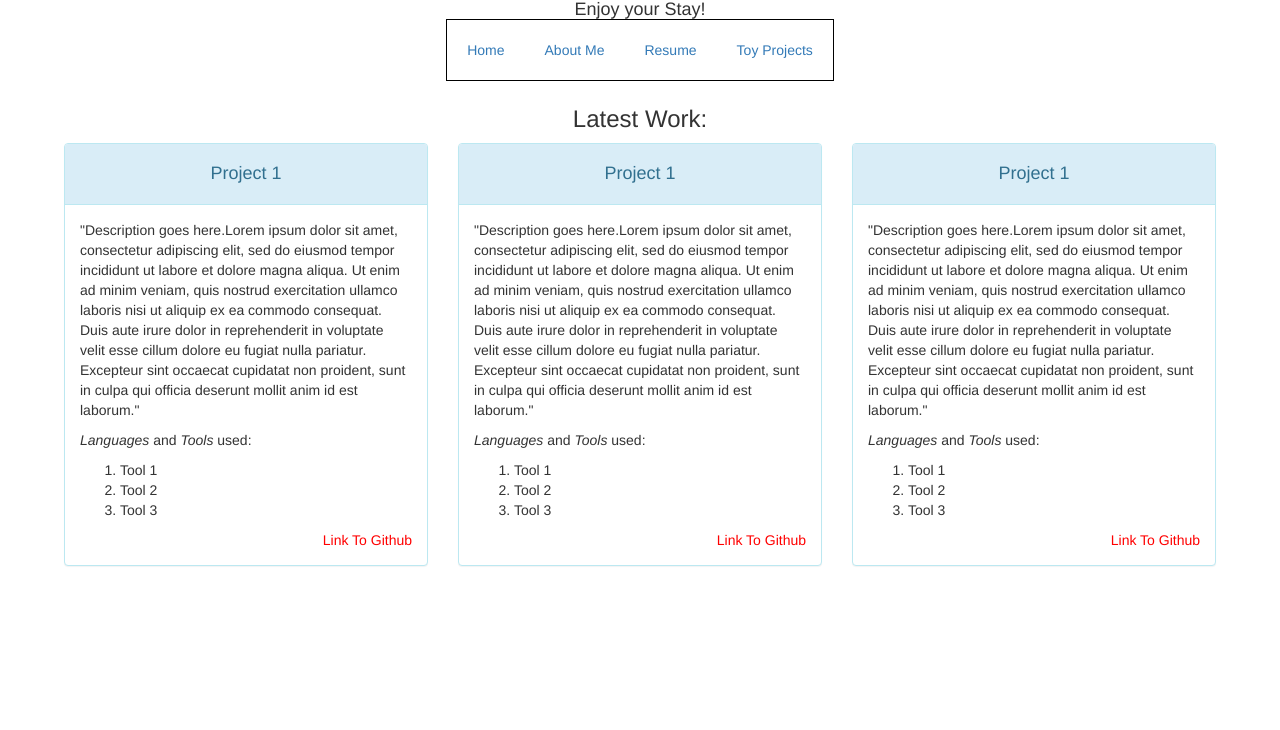
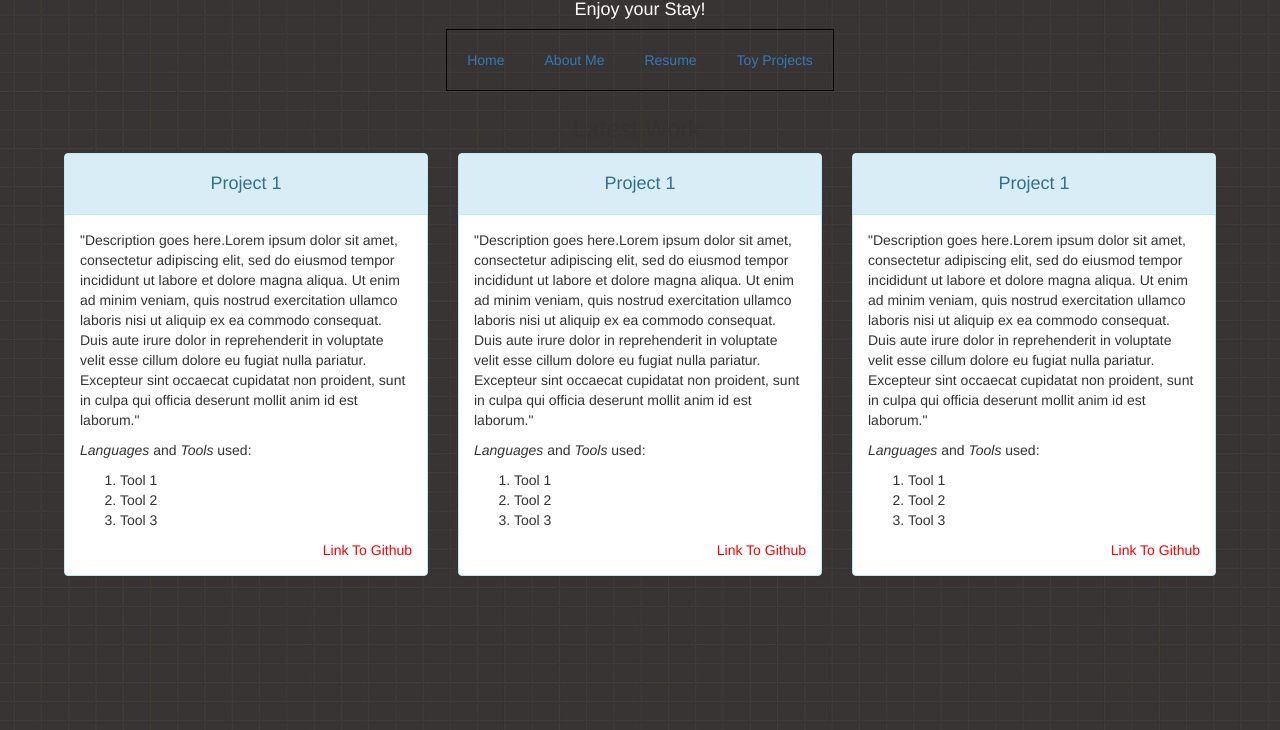
Before and after one commit to mkelley2/portfolio, a plain HTML site: page index.html in a window 1280 px wide. Shown: the part 70-800 px from the top of the page. Drawn offline with nearby package versions, Linux system fonts and the light colour scheme.

Commit message:
added background image

```diff
--- a/css/styles.css
+++ b/css/styles.css
@@ -1,5 +1,10 @@
+body {
+  background-image: url("../img/background.jpg");
+}
+
 .container {
     width: 90%;
+    background:
 }
 
 span {
@@ -8,12 +13,14 @@ span {
 
 .welcome {
   text-align: center;
+  color: white;
 }
 
 .welcome_mes {
   text-align: center;
+  color: white;
   font-size: 18px;
-  margin-bottom: 0px;
+  /*margin-bottom: 0px;*/
   margin-top: 0px;
 }
 
```
Also changed, not shown: img/background.jpg (added).
